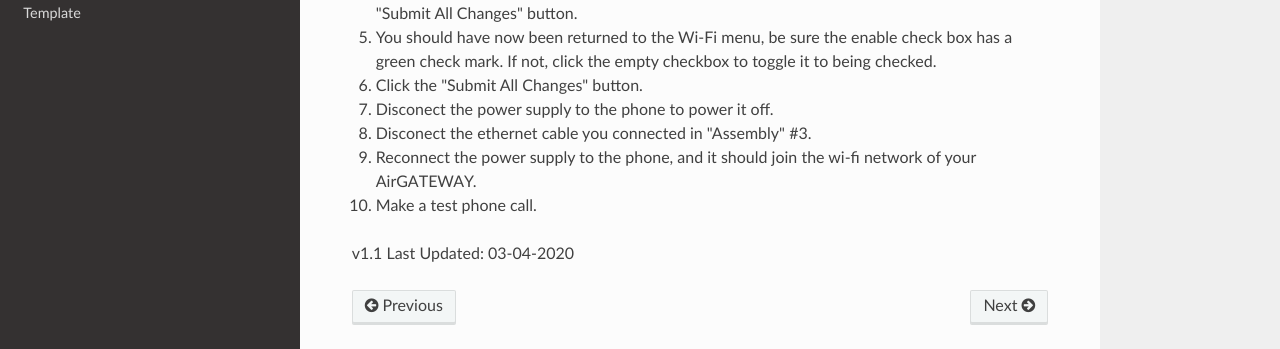
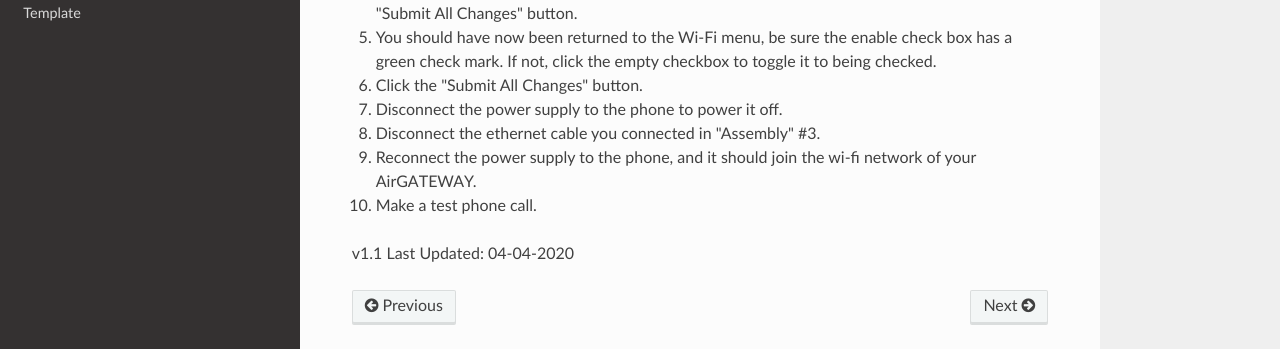
Before and after one commit to sfwem/SFWEM-Docs, an MkDocs documentation site: the page built from docs/Station_Builds/PAN_Cisco_Phone_SPA_525G2.md, in a window 1280 px wide and 900 px high, scrolled down 1025 px. Shown: the part 481-830 px from the top of the window. Built offline with MkDocs 1.6.1, drawn with Linux system fonts in a browser that asks for light colours; nearby versions of some CDN libraries.

Commit message:
Spell check run.

```diff
--- a/docs/Station_Builds/PAN_Cisco_Phone_SPA_525G2.md
+++ b/docs/Station_Builds/PAN_Cisco_Phone_SPA_525G2.md
@@ -45,9 +45,9 @@ Welcome, and thank you for your interest in extending your SFWEM Portable Access
 4. In the next pop-up window, give the profile a name in the Wi-Fi Profile Name field. (Pro Tip: enter your AirGATEWAY SSID into into this field.) When the details are correct, press the "Submit All Changes" button.
 5. You should have now been returned to the Wi-Fi menu, be sure the enable check box has a green check mark. If not, click the empty checkbox to toggle it to being checked.
 6. Click the "Submit All Changes" button.
-7. Disconect the power supply to the phone to power it off.
-8. Disconect the ethernet cable you connected in "Assembly" #3.
+7. Disconnect the power supply to the phone to power it off.
+8. Disconnect the ethernet cable you connected in "Assembly" #3.
 9. Reconnect the power supply to the phone, and it should join the wi-fi network of your AirGATEWAY.
 10. Make a test phone call.
 
-v1.1 Last Updated: 03-04-2020
+v1.1 Last Updated: 04-04-2020
```
Also changed, not shown: docs/Station_Builds/PAN_1.0.md (+2 -2 lines).
